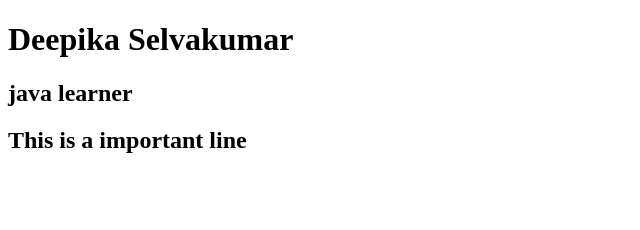
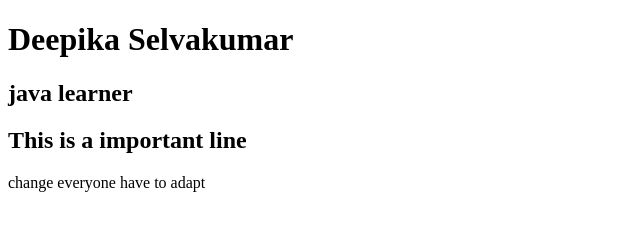
Before and after one commit to DeepikaSelvakumar/Task, a plain HTML site: page index.html in a window 1280 px wide. Shown: the whole page, without its empty margins (0-640 px from the left). Drawn offline with Linux system fonts and the light colour scheme.

Commit message:
Update index.html

```diff
--- a/index.html
+++ b/index.html
@@ -10,5 +10,7 @@
     <h1>Deepika Selvakumar</h1>
     <h2>java learner</h2>
     <h2>This is a important line </h2>
+    change everyone have to adapt
+
 </body>
 </html>
```
